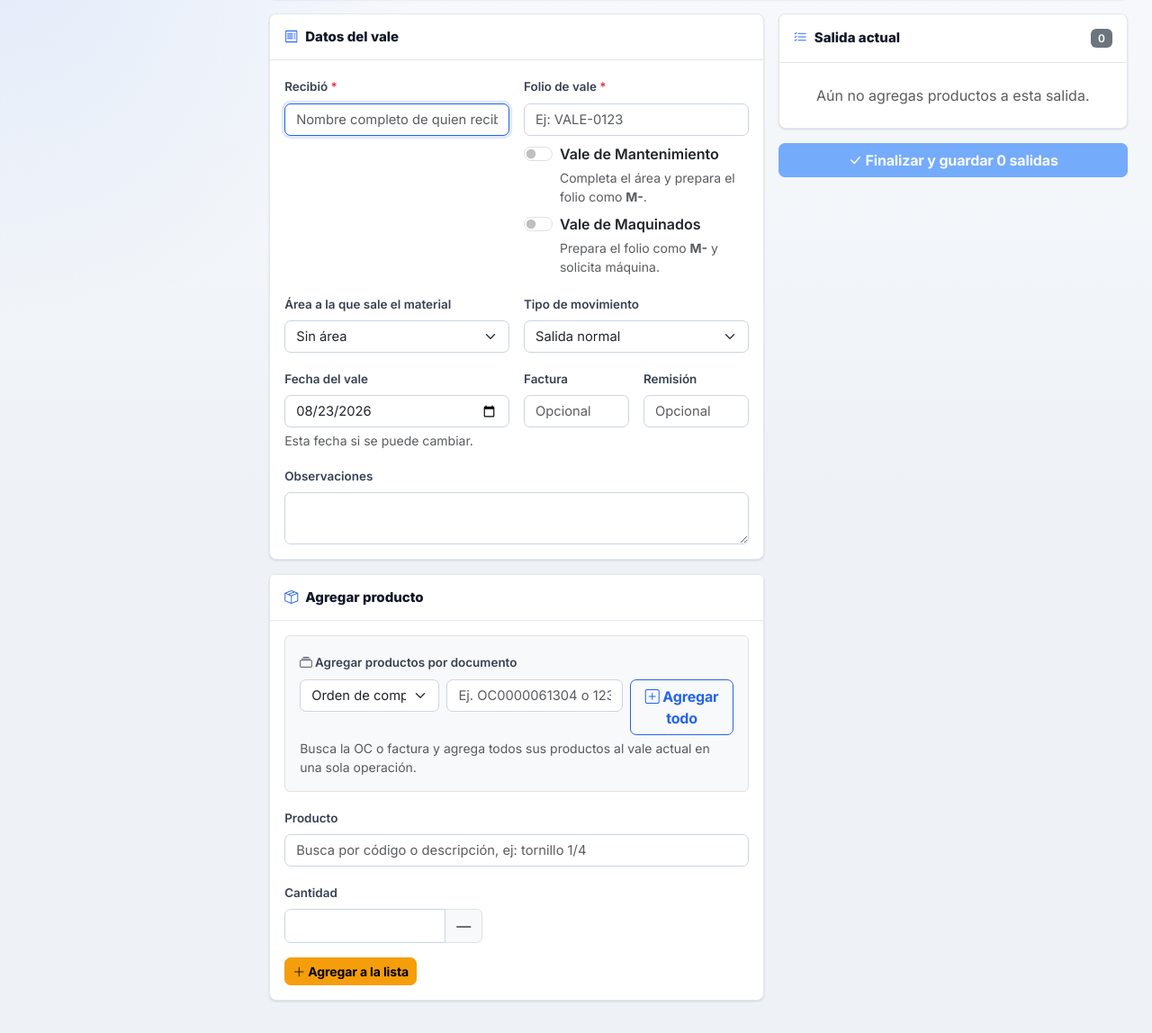
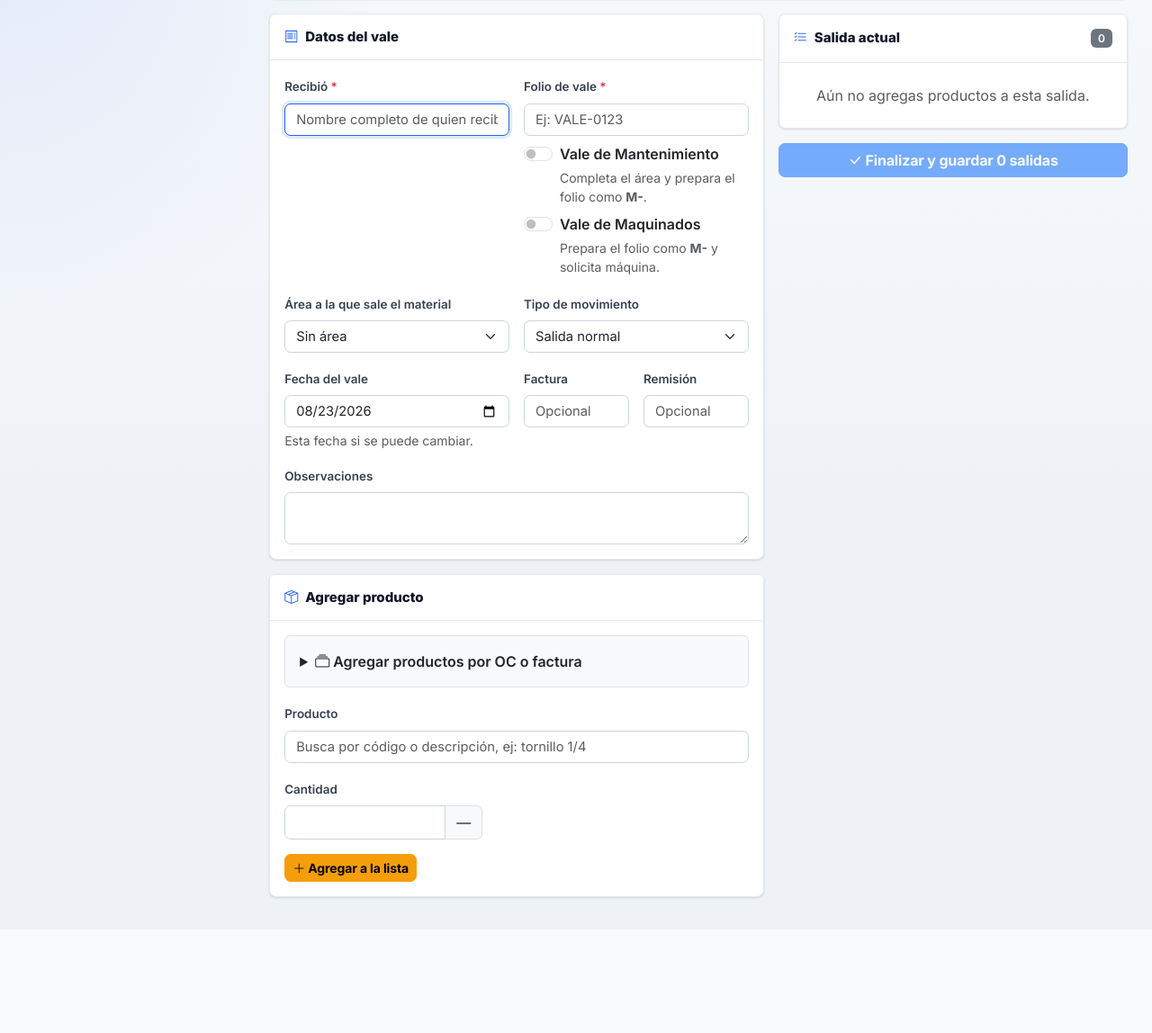
Before and after one commit to rcortez-data/erp-almacen-v3, a Flask app: page /salidas/nuevo in a window 1280 px wide. Shown: the part 114-1262 px from the top of the page at 90% size. After the commit the page ends 1113 px from the top, so only its background shows below. Run offline with Flask 3, Linux system fonts and the light colour scheme; data comes from the database, SQL or seed files in the repository; some libraries are stand-ins or nearby versions.

Commit message:
Compacta selector de salidas por documento

```diff
--- a/templates/salidas/form.html
+++ b/templates/salidas/form.html
@@ -103,15 +103,17 @@
     <div class="card capture-card">
       <div class="card-header py-3"><h2 class="panel-title"><i class="bi bi-box-seam"></i> Agregar producto</h2></div>
       <div class="card-body">
-        <div class="border rounded p-3 mb-3 bg-light">
-          <label class="form-label fw-semibold"><i class="bi bi-collection"></i> Agregar productos por documento</label>
+        <details class="border rounded mb-3 bg-light">
+          <summary class="p-3 fw-semibold" style="cursor:pointer"><i class="bi bi-collection"></i> Agregar productos por OC o factura</summary>
+          <div class="p-3 pt-0">
           <div class="row g-2">
             <div class="col-md-4"><select name="documento_tipo" class="form-select"><option value="oc">Orden de compra</option><option value="factura">Factura</option></select></div>
             <div class="col-md-5"><input name="documento_valor" class="form-control" placeholder="Ej. OC0000061304 o 12345"></div>
             <div class="col-md-3"><button type="submit" name="accion" value="agregar_documento" class="btn btn-outline-primary w-100" formnovalidate><i class="bi bi-plus-square"></i> Agregar todo</button></div>
           </div>
-          <div class="form-text">Busca la OC o factura y agrega todos sus productos al vale actual en una sola operación.</div>
-        </div>
+            <div class="form-text">Busca la OC o factura y agrega todos sus productos al vale actual en una sola operación.</div>
+          </div>
+        </details>
         <div class="mb-3 position-relative">
           <label class="form-label fw-semibold">Producto</label>
           <input type="text" id="buscador-producto" class="form-control" autocomplete="off" tabindex="4"
```
